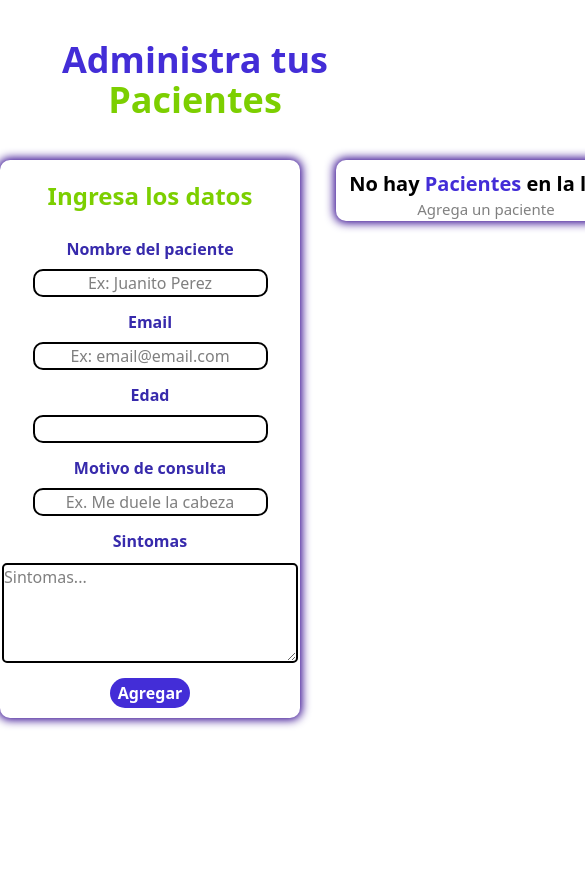
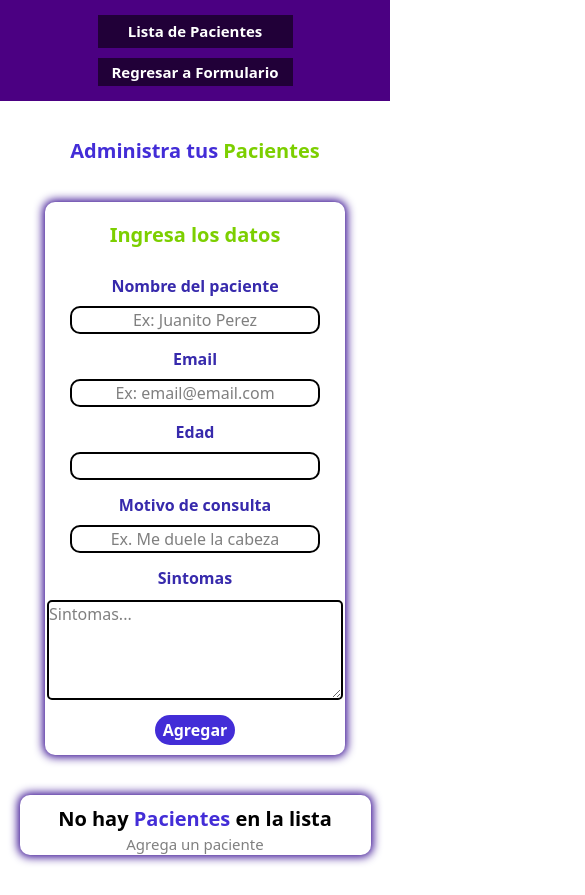
Before and after one commit to Meva1997/paciente-medicina, a website built with Vite: page index.html in a window 390 px wide. Shown: the top 895 px of the page, 585 px wide, since content can reach past the window. Before the commit the page ends 844 px from the top, so only its background shows below. Built offline with nearby package versions, Linux system fonts and the light colour scheme.

Commit message:
media queries

```diff
--- a/index.html
+++ b/index.html
@@ -8,11 +8,17 @@
   </head>
   <body>
     <header>
-       <h1 class="font-bold text-4xl text-center text-indigo-700 my-10">Administra tus <span class="font-bold text-lime-500">Pacientes</span></h1>
+      <div class="header-div" id="header-div">
+        <nav class="header-nav">
+          <a class="nav-link" href="#lista-pacientes">Lista de Pacientes</a>
+          <a class="nav-link2" href="#h1">Regresar a Formulario</a>
+        </nav>
+      </div>
+       <h1  id="h1" class="font-bold text-4xl text-center text-indigo-700 my-10">Administra tus <span class="font-bold text-lime-500">Pacientes</span></h1>
     </header>
     <main>
-      <article class="paciente-form">
-        <form class="formulario">
+      <article class="paciente-form" id="paciente-form">
+        <form class="formulario" id="formulario">
           <h2 class="text-2xl text-lime-500 font-bold my-5">Ingresa los datos</h2>
 
           <div class="input-container">
@@ -43,7 +49,7 @@
           <button type="submit" class="btn-submit bg-indigo-700 font-bold" id="btn-submit">Agregar</button>
         </form>
 
-        <section class="lista-pacientes">
+        <section class="lista-pacientes" id="lista-pacientes">
           <h2 class="titulo-lista text-xl">No hay <span class="text-indigo-700 font-bold text-xl">Pacientes</span> en la lista</h2>
           <p class="texto-lista">Agrega un paciente</p>
           <div class="paciente-ingresado" id="paciente-ingresado">
--- a/src/main.js
+++ b/src/main.js
@@ -68,6 +68,13 @@ function enviarFormulario(e){
   // Verificar si todos los campos están llenos
   if (!citaObj.name || !citaObj.email || !citaObj.age || !citaObj.consult || !citaObj.sintoms) {
     mensajeAlerta('Por favor, complete todos los campos.', formulario);
+
+    // Eliminar solo esa alerta después de 3 segundos
+    const alerta = formulario.querySelector('.alerta-error');
+    setTimeout(() => {
+      if (alerta) alerta.remove();
+    }, 3000);
+
     return; // Evitar que se agregue o edite el paciente si algún campo está vacío
   }
 
--- a/src/style.css
+++ b/src/style.css
@@ -34,7 +34,7 @@ input{
   border: 2px solid rgb(0, 0, 0);
   border-radius: 10px;
   margin-block: 8px;
-  width: auto;
+  width: 250px;
   text-align: center;
   outline: none;
 }
@@ -111,3 +111,88 @@ input:focus{
   text-align: left;
   padding: 10px;
 }
+
+.header-div{
+  display: none;
+}
+
+@media (max-width: 700px){
+
+  .header-div{
+    display: block;
+    position: fixed;
+    top: 0;
+    left: 0;
+    width: 100%;
+    z-index: 1;
+    background-color: indigo;
+  }
+
+  .header-nav{
+    display: flex;
+    flex-direction: column;
+    margin: 15px auto;
+    border-radius: 5px;
+    width:max-content;
+    gap: 10px;
+    text-align: center;
+    width: 50%;
+  }
+
+  .nav-link{
+    color: white;
+    font-weight: bold;
+    font-size: 15px;
+    background-color: rgb(33, 0, 56);
+    padding: 5px 10px;
+  }
+
+  .nav-link2{
+    color: white;
+    font-weight: bold;
+    font-size: 15px;
+    background-color: rgb(33, 0, 56);
+    padding: 3px 8px;
+  }
+
+
+  .nav-link:hover{
+    cursor: pointer;
+    color: limegreen;
+  }
+
+  .nav-link2:hover{
+    cursor: pointer;
+    color: limegreen;
+  }
+
+  h1{
+    margin-top: 140px;
+    text-align: center;
+    margin-inline: auto;
+    word-break: break-all;
+    font-size: 20px;
+  }
+
+  .paciente-form{
+    display: flex;
+    flex-direction: column;
+    margin-bottom: 40px;
+  }
+  h2{
+    font-size: 20px;
+  }
+
+  input{
+    width: 250px;
+  }
+
+  .editar-btn{
+    padding-block: 0;
+    padding-inline: 5px;
+  }
+  .eliminar-btn{
+    padding-block: 0;
+    padding-inline: 5px;
+  }
+}
```
